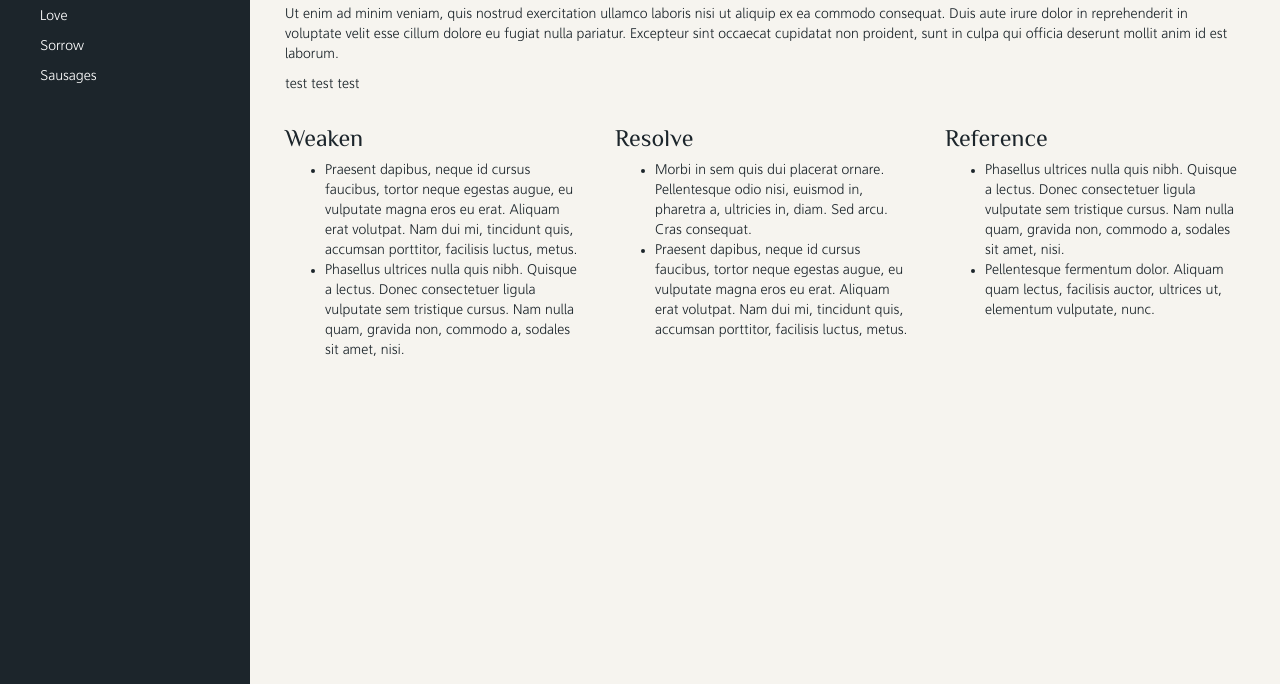
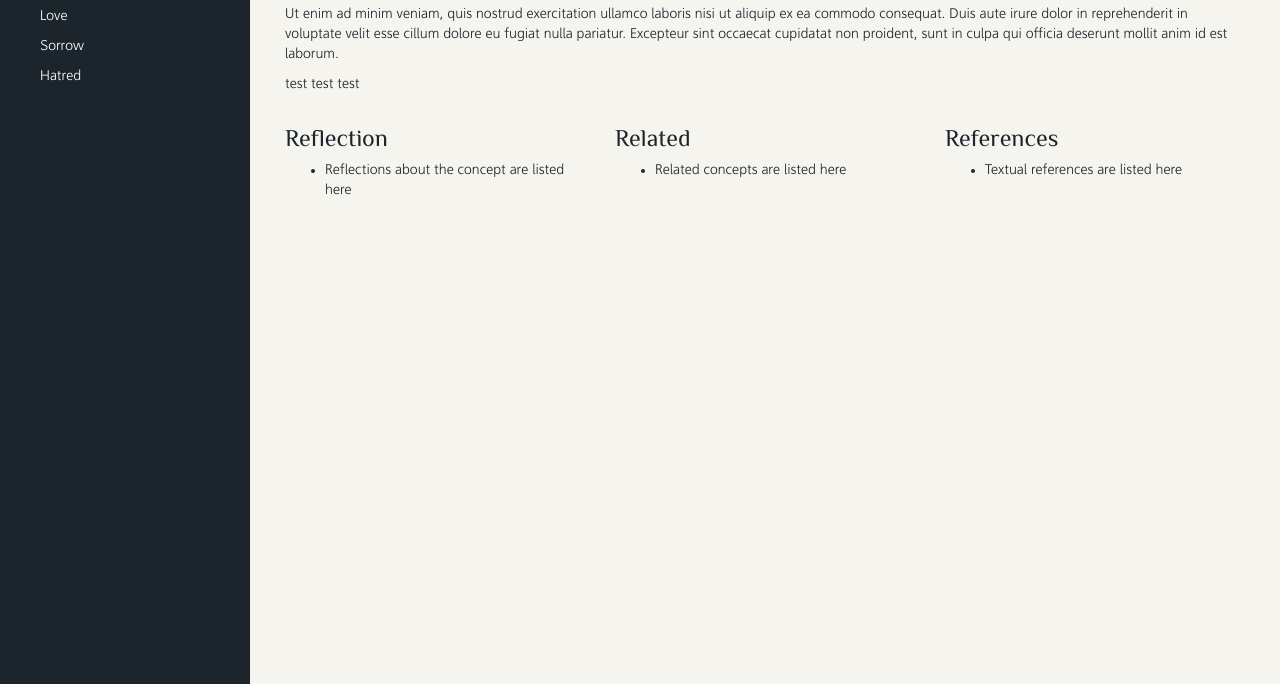
Before and after one commit to h3xar0n/spinoza, a website: page index.html in a window 1280 px wide. Shown: the part 116-800 px from the top of the page. Drawn offline with nearby package versions, Linux system fonts and the light colour scheme.

Commit message:
three sub-lists now dynamic

```diff
--- a/index.html
+++ b/index.html
@@ -69,26 +69,26 @@
                 <p v-for="description in descriptions">{{ description }}</p>
               </div>
               <div class="col-sm-4">
-                <h3>Weaken</h3>
+                <h3>Reflection</h3>
                 <ul>
-                  <li>Praesent dapibus, neque id cursus faucibus, tortor neque egestas augue, eu vulputate magna eros eu erat. Aliquam erat volutpat. Nam dui mi, tincidunt quis, accumsan porttitor, facilisis luctus, metus.</li>
-                  <li>Phasellus ultrices nulla quis nibh. Quisque a lectus. Donec consectetuer
-                  ligula vulputate sem tristique cursus. Nam nulla quam, gravida non, commodo a, sodales sit amet, nisi.</li>
+                  <li v-for="reflection in reflections">
+                    {{ reflection }}
+                  </li>
                 </ul>
               </div>
               <div class="col-sm-4">
-                <h3>Resolve</h3>
+                <h3>Related</h3>
                 <ul>
-                  <li>Morbi in sem quis dui placerat ornare. Pellentesque odio nisi, euismod in, pharetra a, ultricies in, diam. Sed arcu. Cras consequat.</li>
-                  <li>Praesent dapibus, neque id cursus faucibus, tortor neque egestas augue, eu vulputate magna eros eu erat. Aliquam erat volutpat. Nam dui mi, tincidunt quis, accumsan porttitor, facilisis luctus, metus.</li>
+                  <li v-for="related in relatedItems">
+                    {{ related }}
+                  </li>
                 </ul>
               </div>
               <div class="col-sm-4">
-                <h3>Reference</h3>
+                <h3>References</h3>
                 <ul>
-                  <li>Phasellus ultrices nulla quis nibh. Quisque a lectus. Donec consectetuer
-                  ligula vulputate sem tristique cursus. Nam nulla quam, gravida non, commodo a, sodales sit amet, nisi.</li>
-                  <li>Pellentesque fermentum dolor. Aliquam quam lectus, facilisis auctor, ultrices ut, elementum vulputate, nunc.</li>
+                  <li v-for="reference in references">  {{ reference }}
+                  </li>
                 </ul>
               </div>
             </div>
--- a/js/app.js
+++ b/js/app.js
@@ -1,3 +1,16 @@
+var main = new Vue({
+  el: '#content',
+  data: {
+    title:       'Ethics',
+    subtitle:    'in the Programattic Order',
+    descriptions: ['Ut enim ad minim veniam, quis nostrud exercitation ullamco laboris nisi ut aliquip ex ea commodo consequat. Duis aute irure dolor in reprehenderit in voluptate velit esse cillum dolore eu fugiat nulla pariatur. Excepteur sint occaecat cupidatat non proident, sunt in culpa qui officia deserunt mollit anim id est laborum.',
+      'test test test'],
+    reflections: ['Reflections about the concept are listed here'],
+    relatedItems: ['Related concepts are listed here'],
+    references: ['Textual references are listed here']
+  }
+});
+
 var material = [
   { title: 'Desire',
     subtitle: 'cupiditas',
@@ -19,7 +32,10 @@ var material = [
     descriptions: ['Sorrow is the transition of a man from a greater to a less perfection.',
       'Sorrow is the passive transition of the mind to a state of greater perfection. When it relates to part of the body, it is pain (dolor), and when it relates to the whole body, it is melancholy (melancholia). Pain can be excessive insofar as it prevents excessive pleasure and thus enables more other parts of the body to act, but melancholy is always bad since it involves an prevents action throughout the body.']
   },
-      { title: 'Sausages'}
+  { title: 'Hatred',
+    subtitle: 'odium',
+    descriptions: ['Hatred is sorrow, accompanied by the idea of an external cause.']
+  }
 ];
 
 var menu = new Vue({
@@ -33,18 +49,9 @@ var menu = new Vue({
       main.title = content.title;
       main.subtitle = content.subtitle;
       main.descriptions = content.descriptions;
+      main.reflections = content.reflections;
+      main.relatedItems = content.relatedItems;
+      main.references = content.references;
     }
   }
 })
-
-var main = new Vue({
-  el: '#content',
-  data: {
-    title:       'Ethics',
-    subtitle:    'in the Programattic Order',
-    descriptions: ['',
-                          'Ut enim ad minim veniam, quis nostrud exercitation ullamco laboris nisi ut aliquip ex ea commodo consequat. Duis aute irure dolor in reprehenderit in voluptate velit esse cillum dolore eu fugiat nulla pariatur. Excepteur sint occaecat cupidatat non proident, sunt in culpa qui officia deserunt mollit anim id est laborum.',
-                          'test test test'],
-    example: 1
-  }
-});
```
Lines whose indentation alone changed are shown as unchanged.
